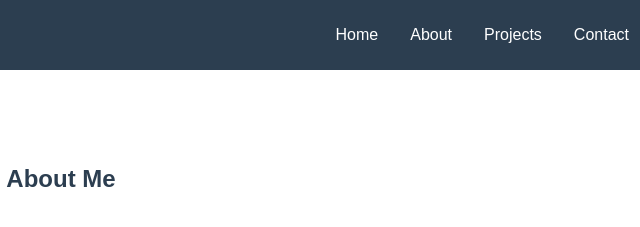
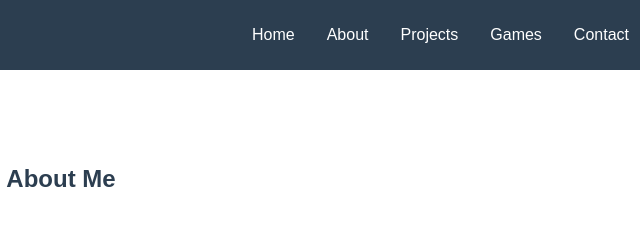
Before and after one commit to junibyte/my-portfolio, a plain HTML site: page about.html in a window 1280 px wide. Shown: the top 227 px of the page, 579-1219 px from the left. Drawn offline with Linux system fonts and the light colour scheme; files that its build step writes are made by us from their sources; files whose address does not match are found by name.

Commit message:
Update about.html

```diff
--- a/about.html
+++ b/about.html
@@ -16,6 +16,7 @@
                 <li><a href="index.html">Home</a></li>
                 <li><a href="about.html">About</a></li>
                 <li><a href="index.html#projects">Projects</a></li>
+                 <li><a href="games.html">Games</a></li>
                 <li><a href="index.html#contact">Contact</a></li>
             </ul>
         </nav>
```
